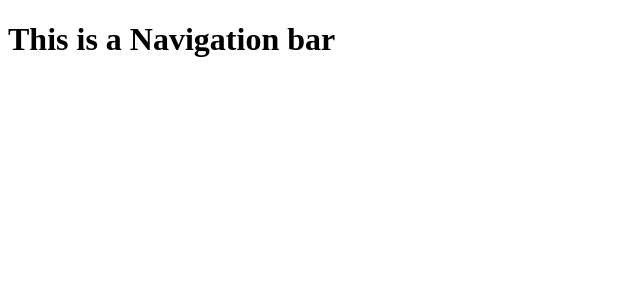
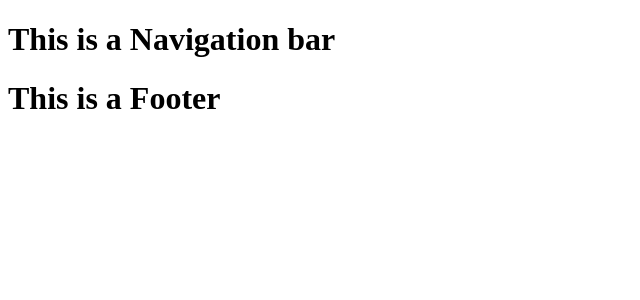
Before and after one commit to Moobell1212/React-weather-forecast, a React (Create React App) app in the folder weather-forecast/: page /#/ in a window 1280 px wide. Shown: the top 300 px of the page, without its empty margins (0-640 px from the left). Built offline with nearby package versions, Linux system fonts and the light colour scheme.

Commit message:
draft footer added

```diff
--- a/weather-forecast/src/App.js
+++ b/weather-forecast/src/App.js
@@ -2,12 +2,14 @@ import React from 'react';
 import { HashRouter as Router, Route, Routes } from 'react-router-dom';
 
 import NavigationBar from './components/Navbar';
+import Footer from './components/Footer';
 
 export default function App() {
   return (
   <Router>
     <div>
       <NavigationBar />
+      <Footer />
     </div>
   </Router>
   )
--- /dev/null
+++ b/weather-forecast/src/components/Footer.js
@@ -0,0 +1,9 @@
+import React from 'react';
+
+export default function Footer() {
+    return (
+        <div>
+        <h1>This is a Footer</h1>
+        </div>
+    )
+}
--- a/weather-forecast/src/components/Navbar.js
+++ b/weather-forecast/src/components/Navbar.js
@@ -1,3 +1,4 @@
+import React from 'react';
 
 export default function NavigationBar() {
     return (
```
